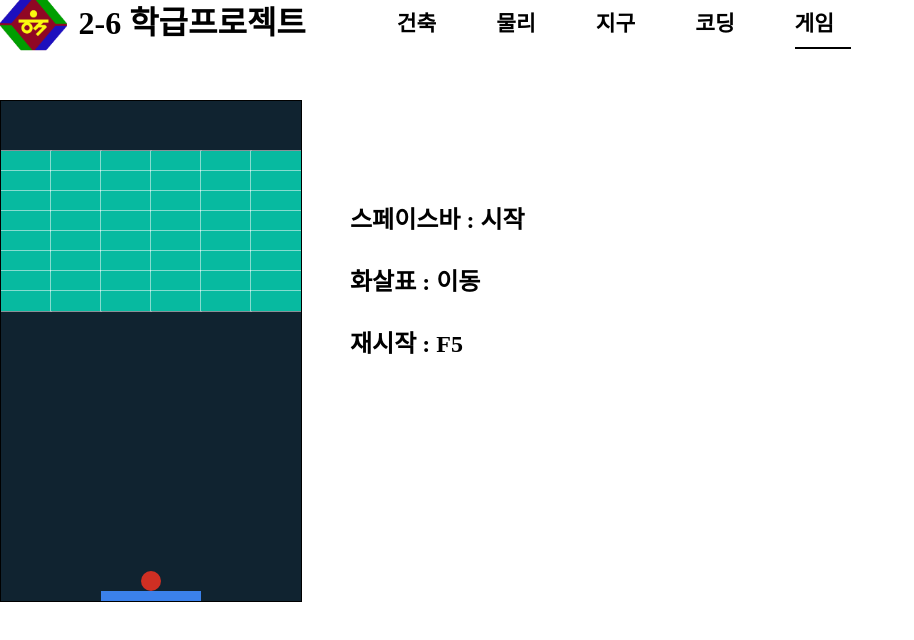
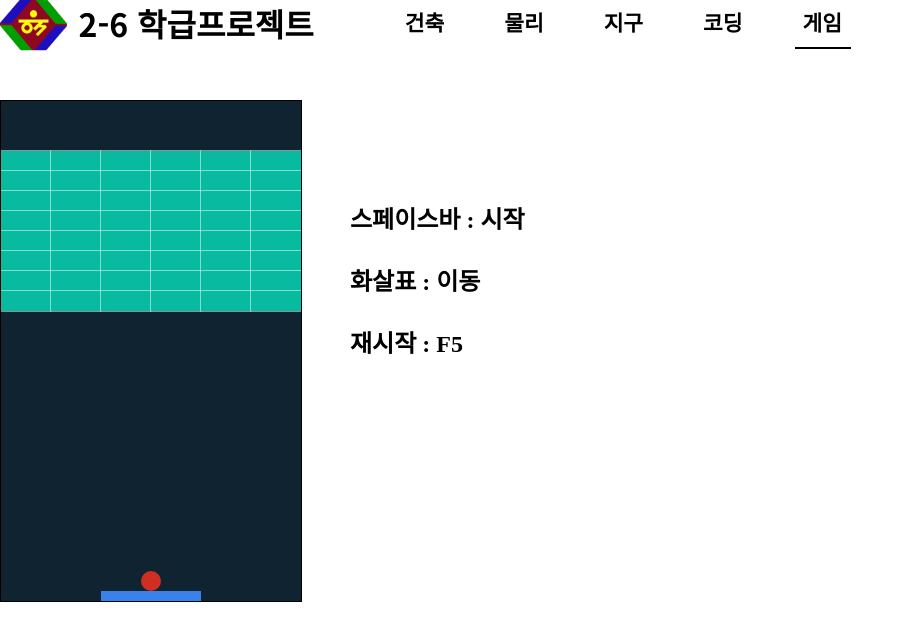
Before and after one commit to Git-LGM/Git-LGM.github.io, a plain HTML site: page game.html in a window 1280 px wide. Shown: the top 640 px of the page, without its empty margins (0-914 px from the left). Drawn offline with Linux system fonts and the light colour scheme.

Commit message:
Update game.html

```diff
--- a/game.html
+++ b/game.html
@@ -12,7 +12,7 @@
     <body>
         <header>
           <div class="wrapper">
-          <a href="index.html"><h1>2-6 학급프로젝트<h1></a>
+          <a href="index.html"><h1 style="font-family:'Noto Sans KR', sans-serif;">2-6 학급프로젝트<h1></a>
               <nav>
                 <h6>
                 <ul class="menu">
```
